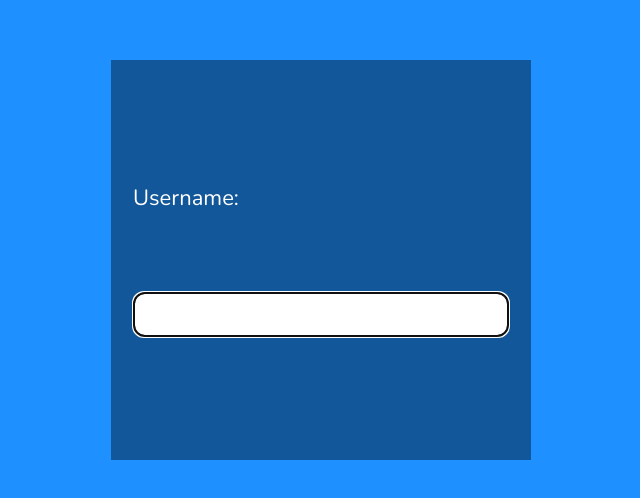
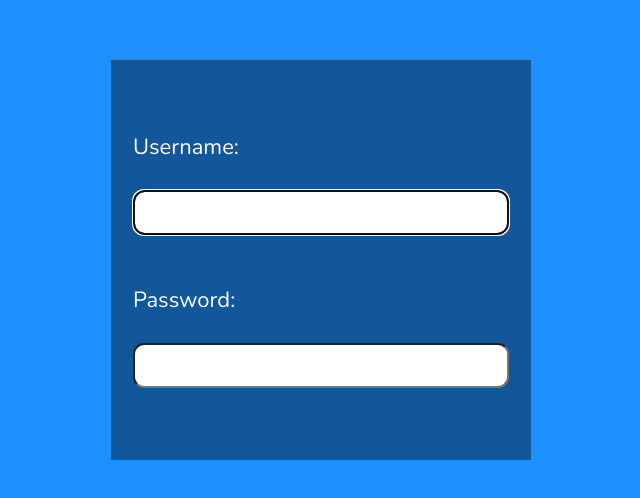
Before and after one commit to successpokhrel/RegisterPageAxios, a React (Vite) app: page / in a window 1280 px wide. Shown: the part 140-638 px from the top of the page, without its empty margins (319-959 px from the left). Built offline with nearby package versions, Linux system fonts and the light colour scheme.

Commit message:
password field

```diff
--- a/src/Register.jsx
+++ b/src/Register.jsx
@@ -63,9 +63,15 @@
       </p>
       <form>
         <label htmlFor="username">
-        Username:
-            <FontAwesomeIcon icon={faCheck} className={validName ? "valid" : "hide"} />
-            <FontAwesomeIcon icon={faTimes} className={validName || !user ? "hide" : "invalid"} />
+          Username:
+          <FontAwesomeIcon
+            icon={faCheck}
+            className={validName ? "valid" : "hide"}
+          />
+          <FontAwesomeIcon
+            icon={faTimes}
+            className={validName || !user ? "hide" : "invalid"}
+          />
         </label>
         <input
           type="text"
@@ -94,6 +100,46 @@
           Letters, numbers, underscores, hyphens allowed.
         </p>
 
+        <label htmlFor="password">
+          Password:
+          <FontAwesomeIcon
+            icon={faCheck}
+            className={validPwd ? "valid" : "hide"}
+          />
+          <FontAwesomeIcon
+            icon={faTimes}
+            className={validPwd || !pwd ? "hide" : "invalid"}
+          />
+        </label>
+        <input
+          type="password"
+          id="password"
+          onChange={(e) => setPwd(e.target.value)}
+          value={pwd}
+          required
+          aria-invalid={validPwd ? "false" : "true"}
+          aria-describedby="pwdnote"
+          onFocus={() => setPwdFocus(true)}
+          onBlur={() => setPwdFocus(false)}
+        />
+        <p
+          id="pwdnote"
+          className={pwdFocus && !validPwd ? "instructions" : "offscreen"}
+        >
+          <FontAwesomeIcon icon={faInfoCircle} />
+          8 to 24 characters.
+          <br />
+          Must include uppercase and lowercase letters, a number and a special
+          character.
+          <br />
+          Allowed special characters:{" "}
+          <span aria-label="exclamation mark">!</span>{" "}
+          <span aria-label="at symbol">@</span>{" "}
+          <span aria-label="hashtag">#</span>{" "}
+          <span aria-label="dollar sign">$</span>{" "}
+          <span aria-label="percent">%</span>
+        </p>
+
 
       </form>
     </section>
```
